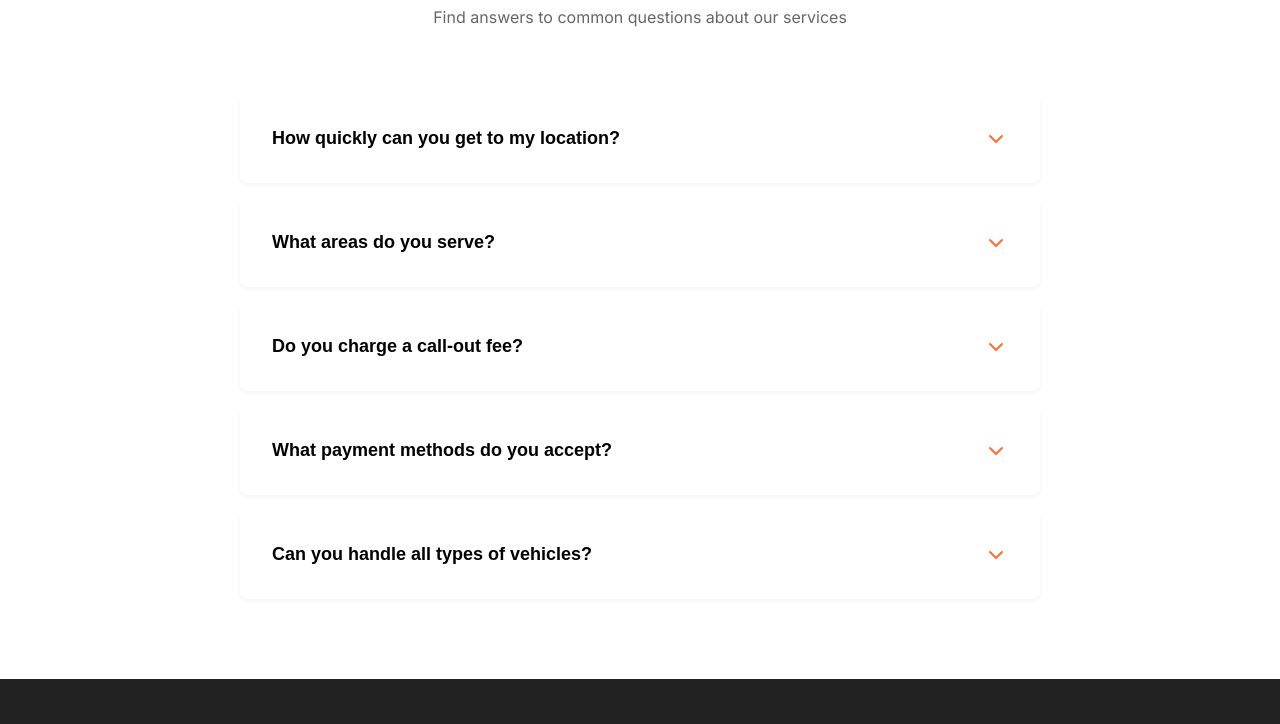
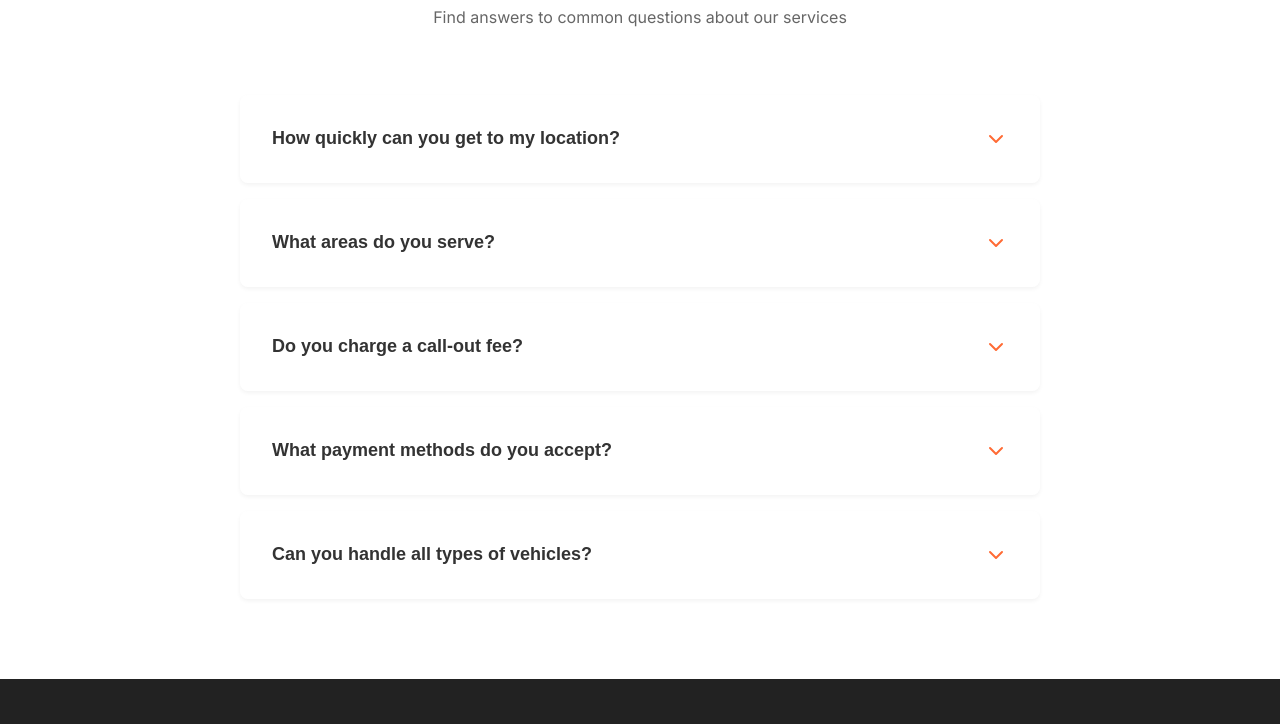
Before and after one commit to bolaji0/TrustyMobileMechanic, a plain HTML site: page index.html in a window 1280 px wide. Shown: the part 4704-5428 px from the top of the page. Drawn offline with Linux system fonts and the light colour scheme.

Commit message:
Update styles.css
changed the faq header color

```diff
--- a/styles.css
+++ b/styles.css
@@ -596,6 +596,10 @@ section {
   overflow: hidden;
   box-shadow: var(--shadow-sm);
   background-color: var(--color-background);
+}
+
+.accordion-item span{
+  color: var(--color-text);
 }
 
 .accordion-header {
```
